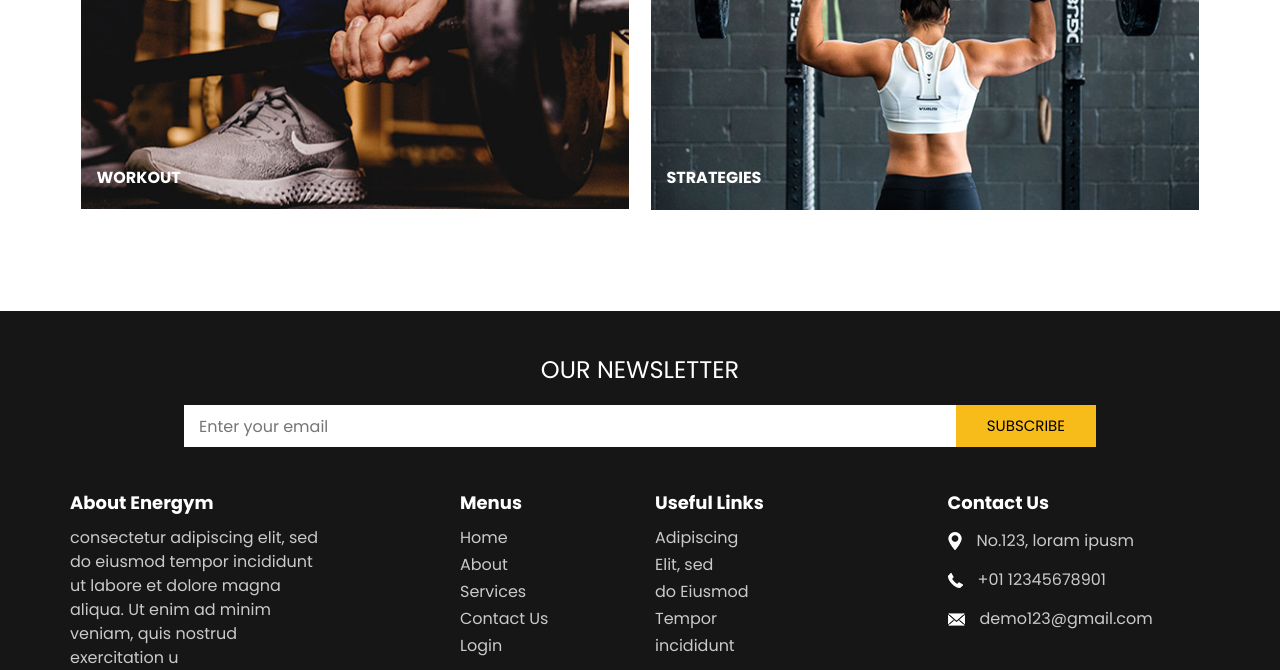
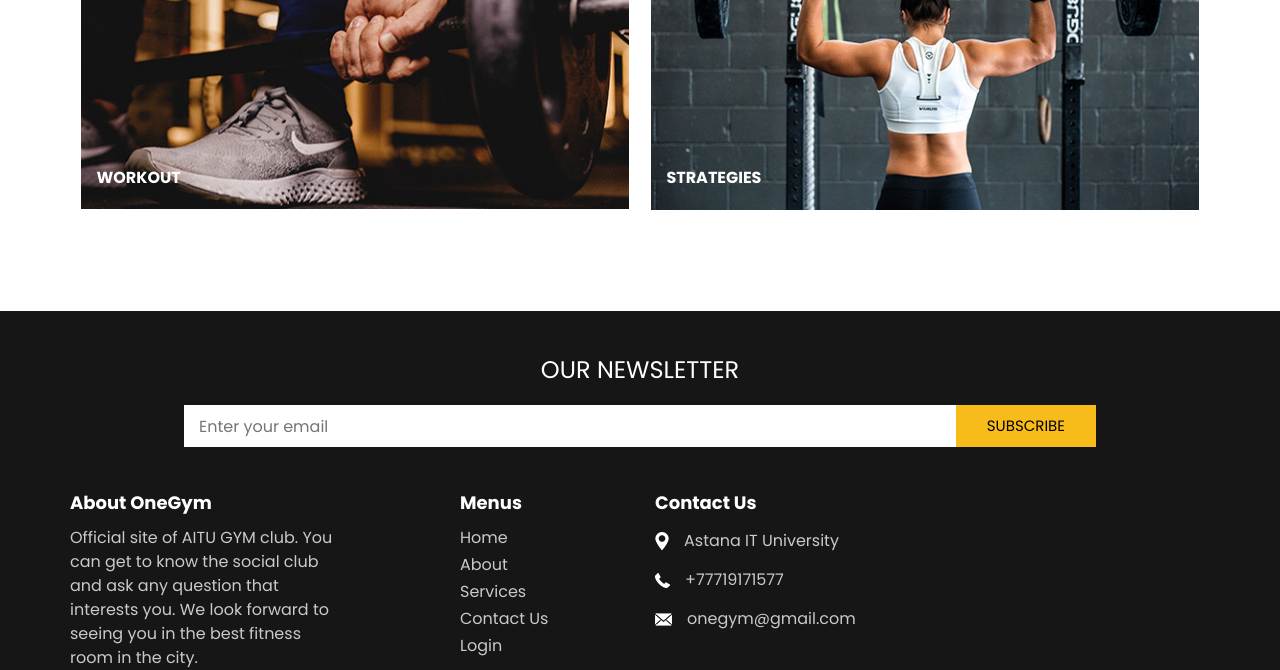
Before and after one commit to DoubleS2xS/WebkaAssik, a plain HTML site: page service.html in a window 1280 px wide. Shown: the part 1084-1754 px from the top of the page. Drawn offline with nearby package versions, Linux system fonts and the light colour scheme; a web font is replaced by a local one.

Commit message:
изменил нижние части и убрал лишние

```diff
--- a/service.html
+++ b/service.html
@@ -232,11 +232,10 @@
       <div class="row">
         <div class="col-md-3">
           <h6>
-            About Energym
+            About OneGym
           </h6>
           <p>
-            consectetur adipiscing elit, sed do eiusmod tempor incididunt ut labore et dolore magna aliqua. Ut enim ad
-            minim veniam, quis nostrud exercitation u
+            Official site of AITU GYM club. You can get to know the social club and ask any question that interests you. We look forward to seeing you in the best fitness room in the city.
           </p>
         </div>
         <div class="col-md-2 offset-md-1">
@@ -261,38 +260,7 @@
             </li>
           </ul>
         </div>
-        <div class="col-md-3">
-          <h6>
-            Useful Links
-          </h6>
-          <ul>
-            <li>
-              <a href="">
-                Adipiscing
-              </a>
-            </li>
-            <li>
-              <a href="">
-                Elit, sed
-              </a>
-            </li>
-            <li>
-              <a href="">
-                do Eiusmod
-              </a>
-            </li>
-            <li>
-              <a href="">
-                Tempor
-              </a>
-            </li>
-            <li>
-              <a href="">
-                incididunt
-              </a>
-            </li>
-          </ul>
-        </div>
+
         <div class="col-md-3">
           <h6>
             Contact Us
@@ -300,15 +268,15 @@
           <div class="info_link-box">
             <a href="">
               <img src="images/location-white.png" alt="">
-              <span> No.123, loram ipusm</span>
+              <span> Astana IT University</span>
             </a>
             <a href="">
               <img src="images/call-white.png" alt="">
-              <span>+01 12345678901</span>
+              <span>+77719171577</span>
             </a>
             <a href="">
               <img src="images/mail-white.png" alt="">
-              <span> demo123@gmail.com</span>
+              <span> onegym@gmail.com</span>
             </a>
           </div>
           <div class="info_social">
@@ -343,10 +311,7 @@
 
   <!-- footer section -->
   <section class="container-fluid footer_section ">
-    <p>
-      &copy; 2019 All Rights Reserved. Design by
-      <a href="https://html.design/">Free Html Templates</a>
-    </p>
+
   </section>
   <!-- footer section -->
 
```
Also changed, not shown: contact.html (+1 -4 lines), index.html (+6 -40 lines).
